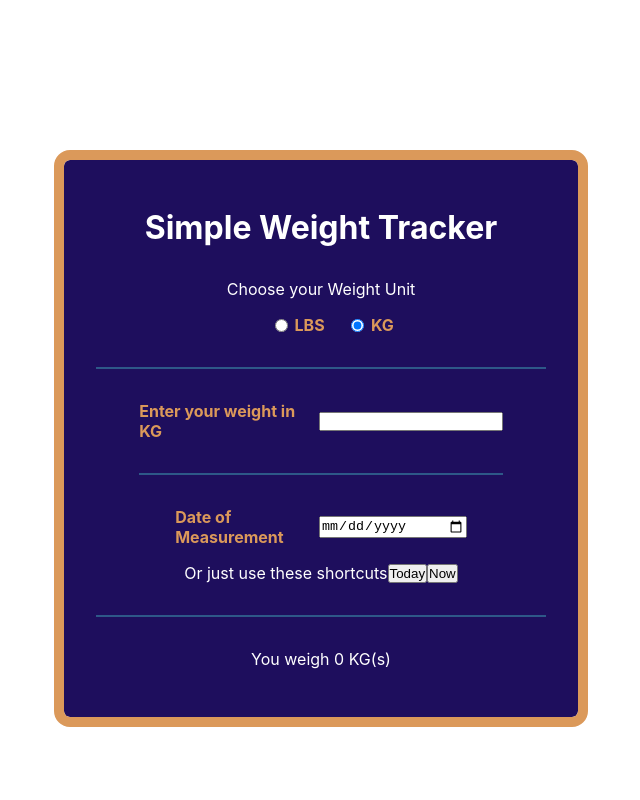
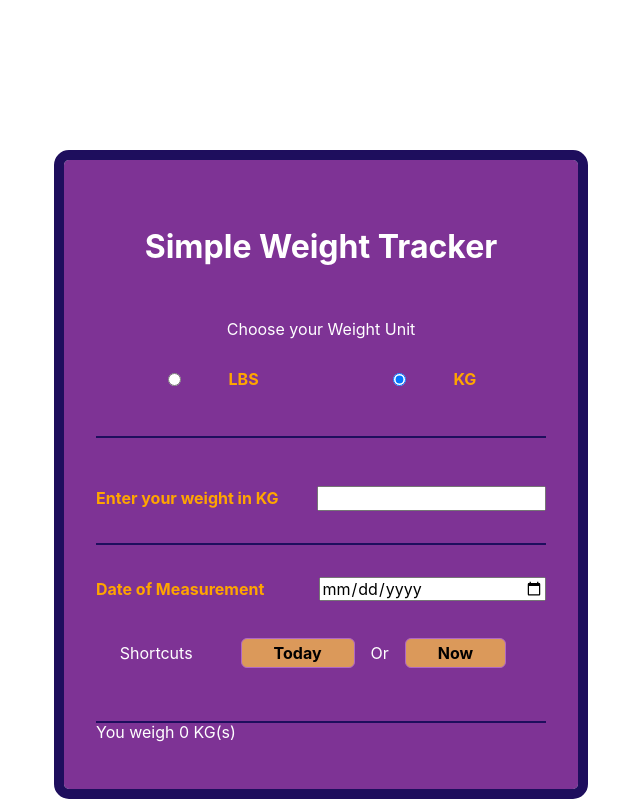
Before and after one commit to aziznal/react_weight_tracker, a React (Create React App) app: page / in a window 1280 px wide. Shown: the whole page, without its empty margins (319-959 px from the left). Built offline with nearby package versions, Linux system fonts and the light colour scheme.

Commit message:
Add css-normalizer file and some custom styles for date section

```diff
--- a/src/App.js
+++ b/src/App.js
@@ -1,6 +1,8 @@
 import { useState } from 'react';
 
+import './StyleNormalize.css'
 import './App.scss';
+
 
 import Header from "./components/Header";
 import WeightForm from "./components/WeightForm";
--- a/src/App.scss
+++ b/src/App.scss
@@ -1,56 +1,76 @@
 $dark: #1e0e5d;
-$primary: #2e5888;
+$primary: #7e3395;
 $secondary: #db995a;
 
-* {
-  margin: 0;
-  padding: 0;
-}
-
-ul {
-  list-style: none;
-}
-
-a,
-a:link,
-a:hover,
-a:active {
-  text-decoration: none;
-  cursor: pointer;
-}
-
-.container {
-  display: flex;
-
-  flex-direction: column;
-  align-items: center;
-  justify-content: center;
-
-  border-radius: 6px;
-
-  row-gap: 1em;
-}
+// ### Global Styles ### ### ### ### ### ### ### ### ### ### ### ### ### ### ### ### ### ### ### ### ### ###
 
 .row {
+
   display: flex;
-
   flex-direction: row;
 
   align-items: center;
   justify-content: center;
+
+  width: 100%;
+
+  margin-block: 1em;
+
 }
 
 .column {
+
   display: flex;
-
   flex-direction: column;
 
   align-items: center;
   justify-content: center;
+
+  width: 100%;
+
+  margin-block: 1em;
+
 }
 
+.btn {
+
+  display: block;
+
+  background-color: $secondary;
+
+  padding-inline: 2em;
+  padding-block: .3em;
+
+  margin-inline: 1em;
+  margin-block: .3em;
+
+
+  border: 1px solid #af68c5;
+  border-radius: 6px;
+
+  cursor: pointer;
+
+  font-weight: bold;
+
+  transition: 150ms transform ease;
+
+
+  &:hover {
+    transform: translateY(-2px);
+  }
+
+  &:active {
+    transform: translateY(-1px);
+    background-color: #f0c093;
+  }
+
+}
+
+
+// ### Main Container Styles ### ### ### ### ### ### ### ### ### ### ### ### ### ### ### ### ### ### ### ### ### ###
+
 .body-wrapper {
-  background-color: $dark;
+  background-color: $primary;
   color: white;
 
   padding: 3em 2em;
@@ -60,8 +80,23 @@
   margin-inline: auto;
   margin-top: 10em;
 
-  outline: 10px solid #db995a;
+  border-radius: 5px;
+
+  outline: 10px solid $dark;
 }
+
+
+// ### Misc Styles ### ### ### ### ### ### ### ### ### ### ### ### ### ### ### ### ### ### ### ### ### ###
+
+.separator {
+  width: 100%;
+  // margin-block: 3em;
+  border-bottom: 2px solid $dark;
+}
+
+
+
+// ### Header Styles ### ### ### ### ### ### ### ### ### ### ### ### ### ### ### ### ### ### ### ### ### ###
 
 header {
   width: 100%;
@@ -71,11 +106,8 @@
   padding-bottom: 1em;
 }
 
-.separator {
-  width: 100%;
-  margin-block: 1em;
-  border-bottom: 2px solid $primary;
-}
+
+// ### Weight Form Styles ### ### ### ### ### ### ### ### ### ### ### ### ### ### ### ### ### ### ### ### ### ###
 
 input {
   color: black;
@@ -85,7 +117,7 @@
 label {
   width: 50%;
   font-weight: bold;
-  color: $secondary;
+  color: orange;
 }
 
 .radio-button-group {
--- /dev/null
+++ b/src/StyleNormalize.css
@@ -0,0 +1,349 @@
+/*! normalize.css v8.0.1 | MIT License | github.com/necolas/normalize.css */
+
+/* Document
+   ========================================================================== */
+
+/**
+ * 1. Correct the line height in all browsers.
+ * 2. Prevent adjustments of font size after orientation changes in iOS.
+ */
+
+ html {
+    line-height: 1.15; /* 1 */
+    -webkit-text-size-adjust: 100%; /* 2 */
+  }
+
+  /* Sections
+     ========================================================================== */
+
+  /**
+   * Remove the margin in all browsers.
+   */
+
+  body {
+    margin: 0;
+  }
+
+  /**
+   * Render the `main` element consistently in IE.
+   */
+
+  main {
+    display: block;
+  }
+
+  /**
+   * Correct the font size and margin on `h1` elements within `section` and
+   * `article` contexts in Chrome, Firefox, and Safari.
+   */
+
+  h1 {
+    font-size: 2em;
+    margin: 0.67em 0;
+  }
+
+  /* Grouping content
+     ========================================================================== */
+
+  /**
+   * 1. Add the correct box sizing in Firefox.
+   * 2. Show the overflow in Edge and IE.
+   */
+
+  hr {
+    box-sizing: content-box; /* 1 */
+    height: 0; /* 1 */
+    overflow: visible; /* 2 */
+  }
+
+  /**
+   * 1. Correct the inheritance and scaling of font size in all browsers.
+   * 2. Correct the odd `em` font sizing in all browsers.
+   */
+
+  pre {
+    font-family: monospace, monospace; /* 1 */
+    font-size: 1em; /* 2 */
+  }
+
+  /* Text-level semantics
+     ========================================================================== */
+
+  /**
+   * Remove the gray background on active links in IE 10.
+   */
+
+  a {
+    background-color: transparent;
+  }
+
+  /**
+   * 1. Remove the bottom border in Chrome 57-
+   * 2. Add the correct text decoration in Chrome, Edge, IE, Opera, and Safari.
+   */
+
+  abbr[title] {
+    border-bottom: none; /* 1 */
+    text-decoration: underline; /* 2 */
+    text-decoration: underline dotted; /* 2 */
+  }
+
+  /**
+   * Add the correct font weight in Chrome, Edge, and Safari.
+   */
+
+  b,
+  strong {
+    font-weight: bolder;
+  }
+
+  /**
+   * 1. Correct the inheritance and scaling of font size in all browsers.
+   * 2. Correct the odd `em` font sizing in all browsers.
+   */
+
+  code,
+  kbd,
+  samp {
+    font-family: monospace, monospace; /* 1 */
+    font-size: 1em; /* 2 */
+  }
+
+  /**
+   * Add the correct font size in all browsers.
+   */
+
+  small {
+    font-size: 80%;
+  }
+
+  /**
+   * Prevent `sub` and `sup` elements from affecting the line height in
+   * all browsers.
+   */
+
+  sub,
+  sup {
+    font-size: 75%;
+    line-height: 0;
+    position: relative;
+    vertical-align: baseline;
+  }
+
+  sub {
+    bottom: -0.25em;
+  }
+
+  sup {
+    top: -0.5em;
+  }
+
+  /* Embedded content
+     ========================================================================== */
+
+  /**
+   * Remove the border on images inside links in IE 10.
+   */
+
+  img {
+    border-style: none;
+  }
+
+  /* Forms
+     ========================================================================== */
+
+  /**
+   * 1. Change the font styles in all browsers.
+   * 2. Remove the margin in Firefox and Safari.
+   */
+
+  button,
+  input,
+  optgroup,
+  select,
+  textarea {
+    font-family: inherit; /* 1 */
+    font-size: 100%; /* 1 */
+    line-height: 1.15; /* 1 */
+    margin: 0; /* 2 */
+  }
+
+  /**
+   * Show the overflow in IE.
+   * 1. Show the overflow in Edge.
+   */
+
+  button,
+  input { /* 1 */
+    overflow: visible;
+  }
+
+  /**
+   * Remove the inheritance of text transform in Edge, Firefox, and IE.
+   * 1. Remove the inheritance of text transform in Firefox.
+   */
+
+  button,
+  select { /* 1 */
+    text-transform: none;
+  }
+
+  /**
+   * Correct the inability to style clickable types in iOS and Safari.
+   */
+
+  button,
+  [type="button"],
+  [type="reset"],
+  [type="submit"] {
+    -webkit-appearance: button;
+  }
+
+  /**
+   * Remove the inner border and padding in Firefox.
+   */
+
+  button::-moz-focus-inner,
+  [type="button"]::-moz-focus-inner,
+  [type="reset"]::-moz-focus-inner,
+  [type="submit"]::-moz-focus-inner {
+    border-style: none;
+    padding: 0;
+  }
+
+  /**
+   * Restore the focus styles unset by the previous rule.
+   */
+
+  button:-moz-focusring,
+  [type="button"]:-moz-focusring,
+  [type="reset"]:-moz-focusring,
+  [type="submit"]:-moz-focusring {
+    outline: 1px dotted ButtonText;
+  }
+
+  /**
+   * Correct the padding in Firefox.
+   */
+
+  fieldset {
+    padding: 0.35em 0.75em 0.625em;
+  }
+
+  /**
+   * 1. Correct the text wrapping in Edge and IE.
+   * 2. Correct the color inheritance from `fieldset` elements in IE.
+   * 3. Remove the padding so developers are not caught out when they zero out
+   *    `fieldset` elements in all browsers.
+   */
+
+  legend {
+    box-sizing: border-box; /* 1 */
+    color: inherit; /* 2 */
+    display: table; /* 1 */
+    max-width: 100%; /* 1 */
+    padding: 0; /* 3 */
+    white-space: normal; /* 1 */
+  }
+
+  /**
+   * Add the correct vertical alignment in Chrome, Firefox, and Opera.
+   */
+
+  progress {
+    vertical-align: baseline;
+  }
+
+  /**
+   * Remove the default vertical scrollbar in IE 10+.
+   */
+
+  textarea {
+    overflow: auto;
+  }
+
+  /**
+   * 1. Add the correct box sizing in IE 10.
+   * 2. Remove the padding in IE 10.
+   */
+
+  [type="checkbox"],
+  [type="radio"] {
+    box-sizing: border-box; /* 1 */
+    padding: 0; /* 2 */
+  }
+
+  /**
+   * Correct the cursor style of increment and decrement buttons in Chrome.
+   */
+
+  [type="number"]::-webkit-inner-spin-button,
+  [type="number"]::-webkit-outer-spin-button {
+    height: auto;
+  }
+
+  /**
+   * 1. Correct the odd appearance in Chrome and Safari.
+   * 2. Correct the outline style in Safari.
+   */
+
+  [type="search"] {
+    -webkit-appearance: textfield; /* 1 */
+    outline-offset: -2px; /* 2 */
+  }
+
+  /**
+   * Remove the inner padding in Chrome and Safari on macOS.
+   */
+
+  [type="search"]::-webkit-search-decoration {
+    -webkit-appearance: none;
+  }
+
+  /**
+   * 1. Correct the inability to style clickable types in iOS and Safari.
+   * 2. Change font properties to `inherit` in Safari.
+   */
+
+  ::-webkit-file-upload-button {
+    -webkit-appearance: button; /* 1 */
+    font: inherit; /* 2 */
+  }
+
+  /* Interactive
+     ========================================================================== */
+
+  /*
+   * Add the correct display in Edge, IE 10+, and Firefox.
+   */
+
+  details {
+    display: block;
+  }
+
+  /*
+   * Add the correct display in all browsers.
+   */
+
+  summary {
+    display: list-item;
+  }
+
+  /* Misc
+     ========================================================================== */
+
+  /**
+   * Add the correct display in IE 10+.
+   */
+
+  template {
+    display: none;
+  }
+
+  /**
+   * Add the correct display in IE 10.
+   */
+
+  [hidden] {
+    display: none;
+  }
--- a/src/components/WeightFormComponents/DateFieldComponents/autoDate.js
+++ b/src/components/WeightFormComponents/DateFieldComponents/autoDate.js
@@ -4,13 +4,13 @@
   return (
     <div className="row">
 
-      <span>Or just use these shortcuts</span>
+      <span style={{marginRight: "2em"}}>Shortcuts</span>
 
-      <button>
-        Today
-      </button>
+      <button className="btn">Today</button>
 
-      <button>Now</button>
+      <span>Or</span>
+
+      <button className="btn">Now</button>
 
     </div>
   )
```
